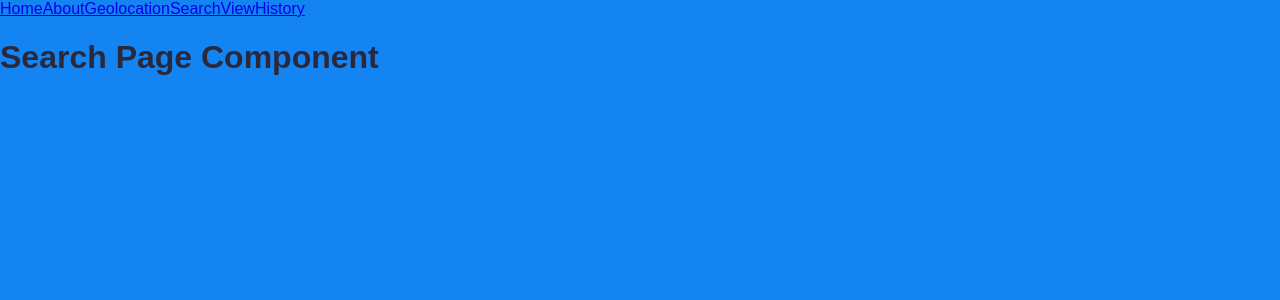
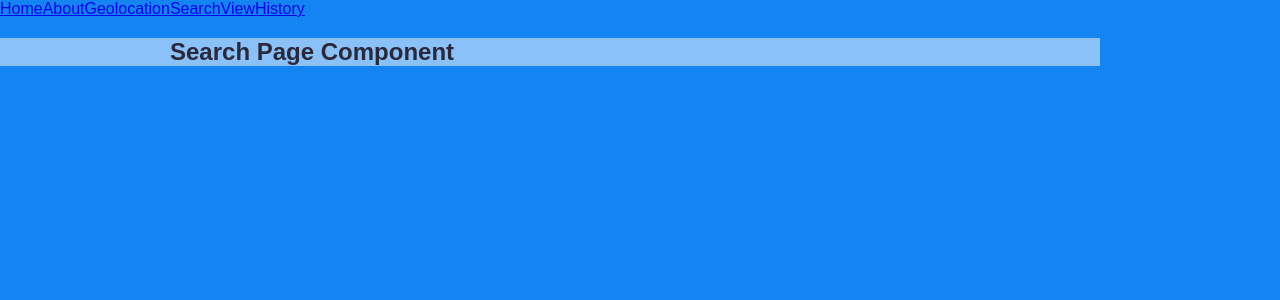
Before and after one commit to Bridgeot/weatheria-app, a React (Create React App) app: page /search in a window 1280 px wide. Shown: the top 300 px of the page. Built offline with nearby package versions, Linux system fonts and the light colour scheme.

Commit message:
setup page layout and styling

```diff
--- /dev/null
+++ b/src/pages/About/About.css
@@ -0,0 +1,5 @@
+.about-section {
+    background: rgb(255, 255, 255, 0.5);
+    padding: 0 0 0 10.625em;
+    width: 137.5vmin;
+}
--- a/src/pages/About/About.js
+++ b/src/pages/About/About.js
@@ -1,3 +1,11 @@
-export default function About(props) {
-    return <h1>About Page Component</h1>
+import "./About.css";
+
+function About(props) {
+    return (
+        <section className='about-section'>
+            <h1>About Page Component</h1>
+        </section>
+    );
 }
+
+export default About;
--- /dev/null
+++ b/src/pages/Geolocation/Geolocation.css
@@ -0,0 +1,5 @@
+.geolocation-section {
+    background: rgb(255, 255, 255, 0.5);
+    padding: 0 0 0 10.625em;
+    width: 137.5vmin;
+}
--- a/src/pages/Geolocation/Geolocation.js
+++ b/src/pages/Geolocation/Geolocation.js
@@ -1,3 +1,11 @@
-export default function Geolocation(props) {
-    return <h1>Geolocation Page Component</h1>
+import "./Geolocation.css";
+
+function Geolocation(props) {
+    return (
+        <section className='geolocation-section'>
+            <h1>Geolocation Page Component</h1>
+        </section>
+    );
 }
+
+export default Geolocation;
--- /dev/null
+++ b/src/pages/Search/Search.css
@@ -0,0 +1,5 @@
+.search-section {
+    background: rgb(255, 255, 255, 0.5);
+    padding: 0 0 0 10.625em;
+    width: 137.5vmin;
+}
--- a/src/pages/Search/Search.js
+++ b/src/pages/Search/Search.js
@@ -1,3 +1,11 @@
-export default function Search(props) {
-    return <h1>Search Page Component</h1>
+import "./Search.css";
+
+function Search(props) {
+    return (
+        <section className='search-section'>
+            <h1>Search Page Component</h1>
+        </section>
+    );
 }
+
+export default Search;
--- /dev/null
+++ b/src/pages/ViewHistory/ViewHistory.css
@@ -0,0 +1,5 @@
+.viewhistory-section {
+    background: rgb(255, 255, 255, 0.5);
+    padding: 0 0 0 10.625em;
+    width: 137.5vmin;
+}
--- a/src/pages/ViewHistory/ViewHistory.js
+++ b/src/pages/ViewHistory/ViewHistory.js
@@ -1,3 +1,11 @@
-export default function ViewHistory(props) {
-    return <h1>ViewHistory Page Component</h1>
+import "./ViewHistory.css";
+
+function ViewHistory(props) {
+    return (
+        <section className='viewhistory-section'>
+            <h1>View History Component</h1>
+        </section>
+    );
 }
+
+export default ViewHistory;
```
